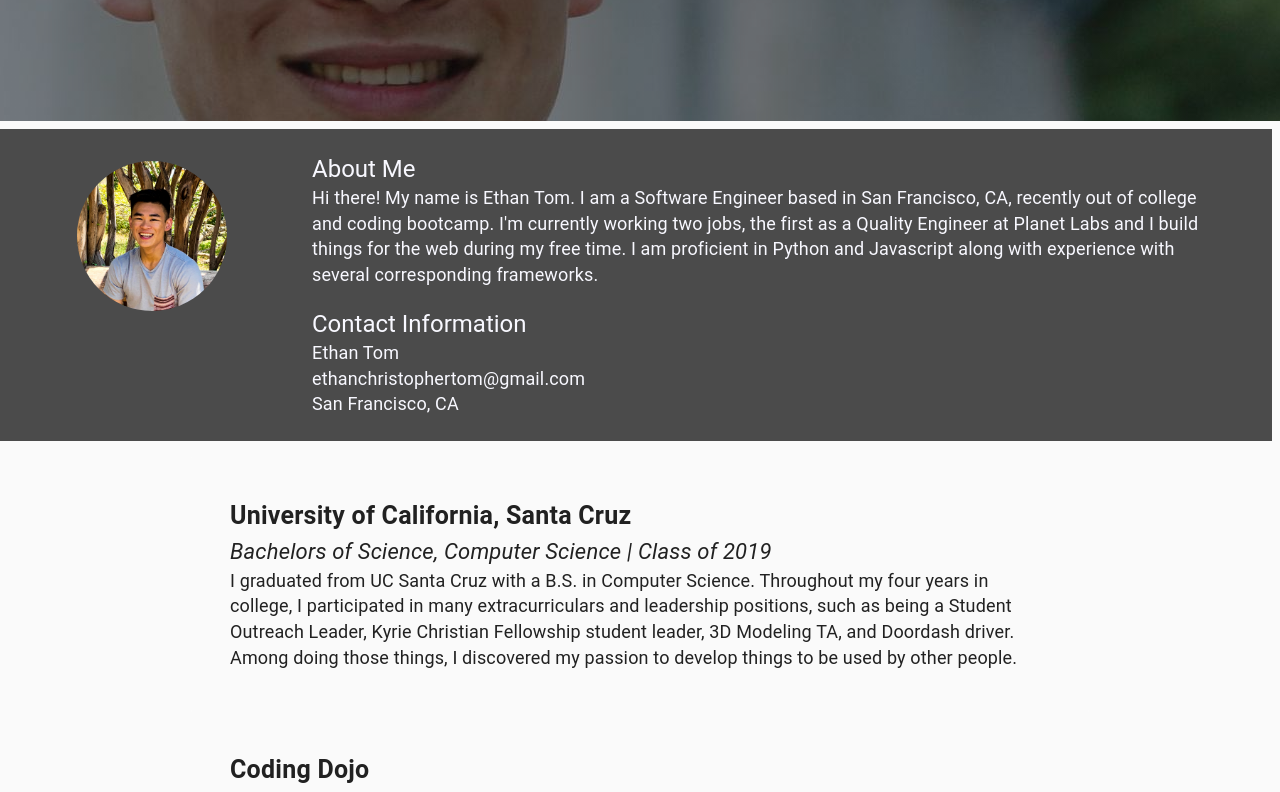
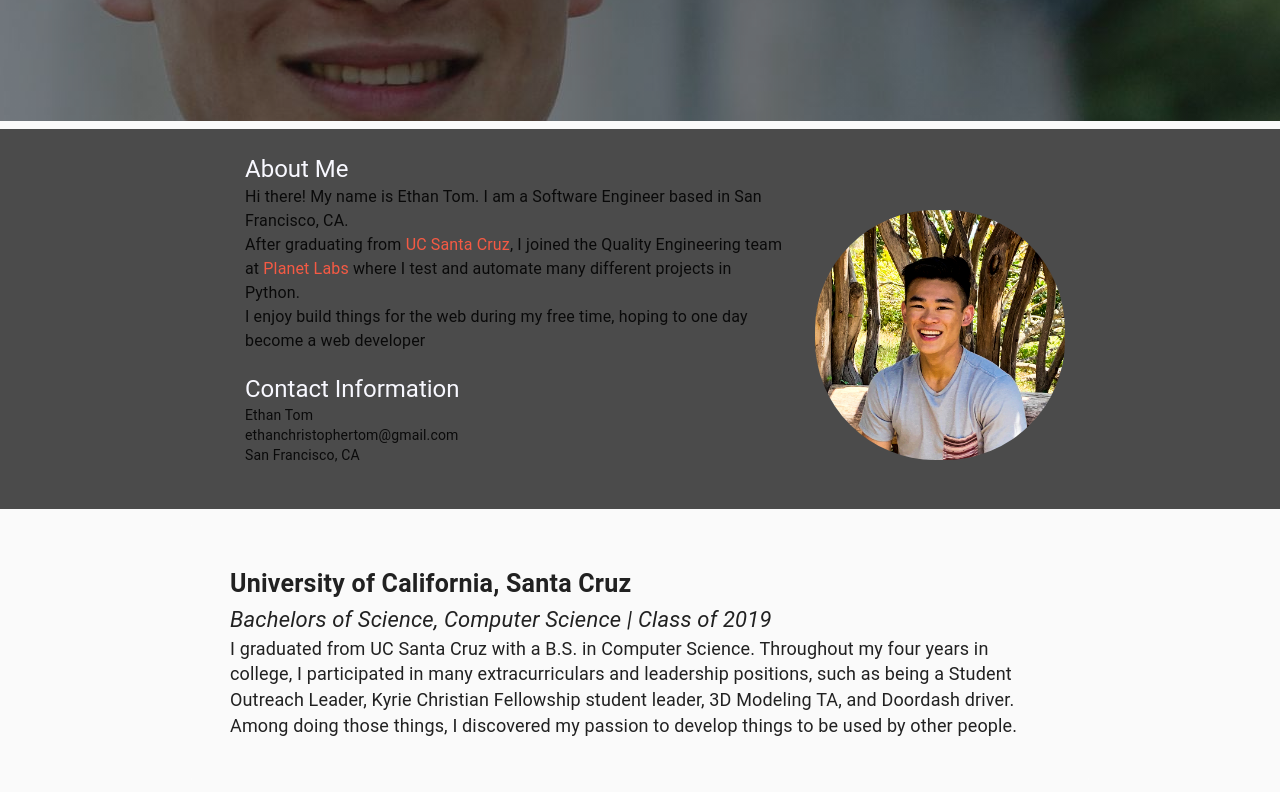
Before and after one commit to ectom/site, a React (Create React App) app: page / in a window 1280 px wide. Shown: the part 679-1471 px from the top of the page. Built offline with nearby package versions, Linux system fonts and the light colour scheme.

Commit message:
better styles for about section

```diff
--- a/src/pages/About.js
+++ b/src/pages/About.js
@@ -2,6 +2,7 @@ import React, { Component } from 'react';
 import { makeStyles, ThemeProvider } from "@material-ui/core";
 import theme from "../styles";
 import Typography from "@material-ui/core/Typography";
+import Link from '../components/Link.js'
 import Paper from "@material-ui/core/Paper";
 import Grid from "@material-ui/core/Grid";
 
@@ -40,6 +41,18 @@ const useStyles = makeStyles( {
     fontSize: '22px',
     color: '#f8f8ff',
   },
+  about:{
+    display: 'block',
+    margin: 'auto',
+    paddingBottom: '20px',
+  },
+  aboutInfo: {
+    display: 'inline-block',
+    textAlign: 'left',
+    minWidth: '400px',
+    maxWidth: '600px',
+    padding: '0 30px 0 30px',
+  },
 } );
 
 function About() {
@@ -63,21 +76,21 @@ function About() {
         }}/>
         <Typography variant={'h1'} style={{color: '#f8f8ff', paddingTop: '40vh'}}>Ethan Tom</Typography>
       </div>
-      <Grid className={classes.root} container lg={12} spacing={2}>
-        <Grid item lg={3}>
-          <img src={'./images/profile.jpg'} style={{height: '150px', borderRadius: '100px'}}/>
-        </Grid>
-        <Grid container lg={9}>
-          <Grid item className={classes.paper} lg={12}>
+      <Grid className={classes.root} container lg={12} >
+        <div id={'About'} className={classes.about}>
+          <div className={classes.aboutInfo}>
             <Typography
-              id={'About'}
               style={{color: '#f8f8ff'}}
               variant={'h5'}
             >About Me</Typography>
-            <Typography variant={'body'}>
-              Hi there! My name is Ethan Tom. I am a Software Engineer based in San Francisco, CA, recently out of
-              college and coding bootcamp. I'm currently working two jobs, the first as a Quality Engineer at Planet Labs and  I build things for the web during my free time. I am proficient in Python and
-              Javascript along with experience with several corresponding frameworks.
+            <Typography variant={'body1'}>
+              Hi there! My name is Ethan Tom. I am a Software Engineer based in San Francisco, CA.
+            </Typography>
+            <Typography variant={'body1'}>
+              After graduating from <Link link='https://www.ucsc.edu' text ='UC Santa Cruz' />, I joined the Quality Engineering team at <Link link='https://www.planet.com' text='Planet Labs' /> where I test and automate many different projects in Python.
+            </Typography>
+            <Typography variant={'body1'}>
+                I enjoy build things for the web during my free time, hoping to one day become a web developer
             </Typography>
             <Grid item lg={6}  style={{marginTop: '20px'}}>
               <Grid item lg={12}>
@@ -103,9 +116,11 @@ function About() {
                 </Typography>
               </Grid>
             </Grid>
-
-          </Grid>
-        </Grid>
+          </div>
+          <div style={{display: 'inline-block'}}>
+            <img src={'./images/profile.jpg'} style={{height: '250px', borderRadius: '120px'}}/>
+          </div>
+        </div>
       </Grid>
     </>
   )
--- a/src/pages/Work.js
+++ b/src/pages/Work.js
@@ -27,8 +27,15 @@ export default function Work() {
                         'as I work very closely with the developers and attend biweekly standups, sprint planning meetings and ' +
                         'retrospectives. Since working at Planet, I have become much more comfortable diving into and understanding ' +
                         'different code bases, as I am often switched around between various projects.'}
-          skills={['Python', 'Javascript', 'React', 'Cypress', 'Selenium', 'PyTest', 'Git', 'Jira', 'GitLab CI/CD']}
+                    skills={['Python', 'Javascript', 'React', 'Cypress', 'Selenium', 'PyTest', 'Git', 'Jira', 'GitLab CI/CD', 'End-to-end testing', 'Automation', 'Code Review']}
                     cardLink={'https://www.planet.com'}
+                />
+                <CustomCard
+                    image={'./images/cinemalooplogo.jpg'}
+                    title={'Fullstack Developer (April 2020 - August 2020)'}
+                    description={'Collaborated closely with senior developers to quickly build a MVP customer facing website in React. Worked closely with designers to create a pixel perfect frontend, identical to the designs. Planned and introduced libraries such as Material UI to make Frontend development faster and cleaner. Developed backend endpoints and database functions to connect users.'}
+                    skills={['Javascript', 'Node', 'React', 'Express', 'MongoDB', 'Webpack', 'Material UI', 'Figma', 'Git', 'GitLab CI/CD', 'Code Review']}
+                    cardLink={'https://www.cinemaloop.co'}
                 />
             </Grid>
         </>
```
Also changed, not shown: public/images/cinemalooplogo.jpeg (added). Lines whose indentation alone changed are shown as unchanged.
